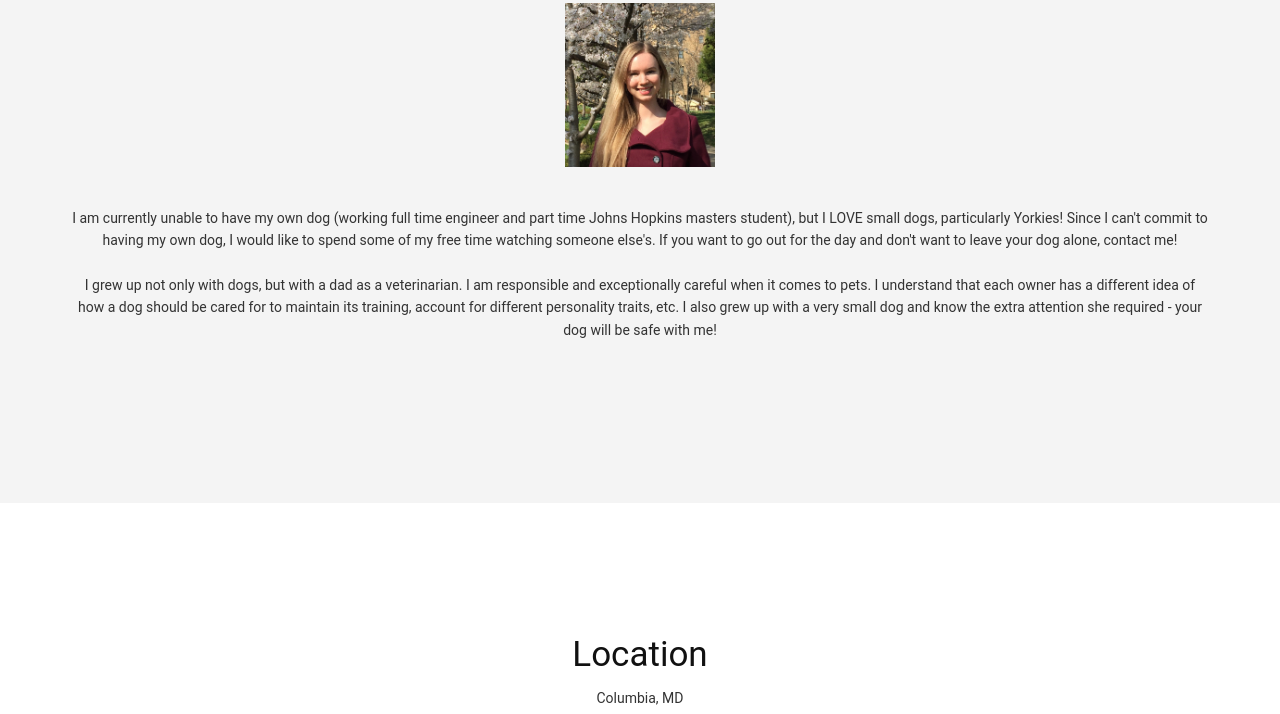
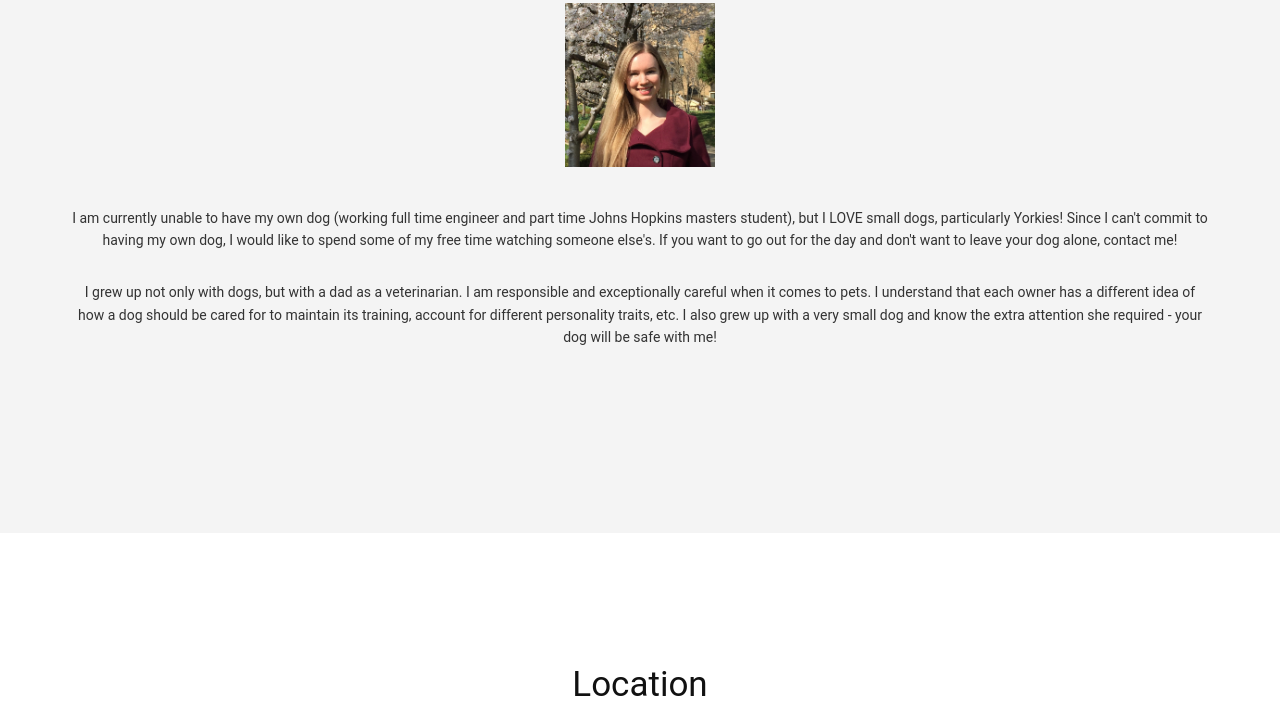
Before and after one commit to mcmyers12/principles-of-enterprise-web-development, a plain HTML site: page pet-sitting-site/pet-sitting.html in a window 1280 px wide. Shown: the part 746-1460 px from the top of the page. Drawn offline with Linux system fonts and the light colour scheme.

Commit message:
Added dynamic data

```diff
--- /dev/null
+++ b/pet-sitting-site/data/pet-sitting-site-data.json
@@ -0,0 +1,7 @@
+{
+    "about-me-text-1" : "I am currently unable to have my own dog (working full time engineer and part time Johns Hopkins masters student), but I LOVE small dogs, particularly Yorkies! Since I can't commit to having my own dog, I would like to spend some of my free time watching someone else's. If you want to go out for the day and don't want to leave your dog alone, contact me!",
+    "about-me-text-2" : "I grew up not only with dogs, but with a dad as a veterinarian. I am responsible and exceptionally careful when it comes to pets. I understand that each owner has a different idea of how a dog should be cared for to maintain its training, account for different personality traits, etc. I also grew up with a very small dog and know the extra attention she required - your dog will be safe with me!",
+    "my-address": "Office # 38, Suite 54 Elizebth Street, Victoria State Newyork, USA 33026",
+    "my-phone-number":  "+38 000 129900",
+    "my-email" : "info@domain.net"
+}
--- /dev/null
+++ b/pet-sitting-site/js/pet-sitting.js
@@ -0,0 +1,145 @@
+$(document).ready(function(){
+
+ 	(function() {
+		var aboutMeText1 = document.getElementById("about-me-text-1");
+		var aboutMeText2 = document.getElementById("about-me-text-2");
+		var myAddress = document.getElementById("my-address");
+        var myPhoneNumber = document.getElementById("my-phone-number");
+        var myEmail = document.getElementById("my-email");
+
+        function getData(dataUrl) {
+			var xhr = new XMLHttpRequest();
+			xhr.overrideMimeType("application/json");
+			xhr.open('GET', dataUrl, true);
+
+			xhr.onreadystatechange = function() {
+				if (xhr.readyState == 4) {
+					if (xhr.status == 200) {
+						var jsonData = JSON.parse(xhr.responseText);
+
+						/*var optionsHTML = ''
+						for(var i= 0; i < jsonData[rootElement].length; i++){
+							optionsHTML+='<option value="'+jsonData[rootElement][i].code+'">'+jsonData[rootElement][i].name+'</option>'
+						}*/
+
+						aboutMeText1.innerHTML += jsonData["about-me-text-1"];
+						aboutMeText2.innerHTML += jsonData["about-me-text-2"];
+						myAddress.innerHTML += jsonData["my-address"];
+						myPhoneNumber.innerHTML += jsonData["my-phone-number"];
+						myEmail.innerHTML += jsonData["my-email"];
+
+					} else {
+						console.log(xhr.statusText);
+
+						// Show the error on the Web page
+                        tempContainer.innerHTML += '<p class="error">Error getting ' +
+                                      target.name + ": "+ xhr.statusText + ",code: "+ xhr.status + "</p>";
+					}
+				}
+			}
+			xhr.send();
+		}
+
+        getData('data/pet-sitting-site-data.json');
+    })();
+
+
+});
+/*
+window.onload = function() {
+
+
+	(function() {
+		var donateButton = document.getElementById('donate-button');
+		var donationAddress = document.getElementById('donation-address');
+		var donateFormContainer = document.getElementById('donate-form-container');
+		var customAmount = document.getElementById('customAmount');
+		var donateForm = document.forms['_xclick'];
+		var donateLaterLink = document.getElementById('donate-later-link');
+		var statesList = document.getElementById('state');
+		var checkedInd = 2;
+
+		function loadData(dataUrl, rootElement, target) {
+			var xhr = new XMLHttpRequest();
+			xhr.overrideMimeType("application/json");
+			xhr.open('GET', dataUrl, true);
+
+			xhr.onreadystatechange = function() {
+				if (xhr.readyState == 4) {
+					if (xhr.status == 200) {
+
+						//parse jsoon data
+						var jsonData = JSON.parse(xhr.responseText);
+
+						var optionsHTML = ''
+						for(var i= 0; i < jsonData[rootElement].length; i++){
+							optionsHTML+='<option value="'+jsonData[rootElement][i].code+'">'+jsonData[rootElement][i].name+'</option>'
+						}
+
+						var targetCurrentHtml = target.innerHTML;
+						target.innerHTML = targetCurrentHtml + optionsHTML;
+
+					} else {
+						console.log(xhr.statusText);
+
+						// Show the error on the Web page
+                        tempContainer.innerHTML += '<p class="error">Error getting ' +
+                                      target.name + ": "+ xhr.statusText + ",code: "+ xhr.status + "</p>";
+					}
+				}
+			}
+			xhr.send();
+		}
+
+		loadData('data/us-states.json', 'usstateslist', statesList);
+
+		loadData('data/countries.json', 'countrieslist', counriesList);
+
+
+		function showDonationForm() {
+			donationAddress.style.display = "none";
+			donateFormContainer.style.display = "block";
+		}
+		donateButton.addEventListener('click', showDonationForm, false);
+
+		function defaultAmountSelected() {
+			for (var i = 0; i < donateForm.length; i++) {
+				if (donateForm[i].type == 'radio') {
+					donateForm[i].onclick = function() {
+						customAmount.value = '';
+					}
+				}
+			}
+		}
+		defaultAmountSelected();
+
+		//uncheck selected radio buttons if custom amount was choosen
+		function onCustomAmountFocus() {
+			for (var i = 0; i < donateForm.length; i++) {
+				if (donateForm[i].type == 'radio' && donateForm[i].checked == true) {
+					checkedInd = i;
+					donateForm[i].checked = false;
+				}
+			}
+		}
+		customAmount.addEventListener('focus', onCustomAmountFocus, false);
+
+		function onCustomAmountBlur() {
+			var value = customAmount.value;
+			if (value == '') {
+				donateForm[checkedInd].checked = true;
+			}
+		}
+		customAmount.addEventListener('blur', onCustomAmountBlur, false);
+
+		function donateLater(){
+			donationAddress.style.display = "block";
+			donateFormContainer.style.display = "none";
+		}
+		donateLaterLink.addEventListener('click', donateLater, false);
+
+	})();
+
+
+}
+*/
--- a/pet-sitting-site/index.html
+++ b/pet-sitting-site/pet-sitting.html
@@ -4,7 +4,6 @@
     <meta charset="utf-8">
     <meta http-equiv="X-UA-Compatible" content="IE=edge">
     <meta name="viewport" content="width=device-width, initial-scale=1">
-    <!-- The above 3 meta tags *must* come first in the head; any other head content must come *after* these tags -->
     <title>Miranda's Pet Sitting</title>
 
     <!-- Bootstrap -->
@@ -83,9 +82,9 @@
 				<div class="text-center">
 					<img src="img/about-me/IMG_0117.jpg" width="150px" alt="">
 				</div>
-				<p>I am currently unable to have my own dog (working full time engineer and part time Johns Hopkins masters student), but I LOVE small dogs, particularly Yorkies! Since I can't commit to having my own dog, I would like to spend some of my free time watching someone else's. If you want to go out for the day and don't want to leave your dog alone, contact me!
-                <br><br>
-                    I grew up not only with dogs, but with a dad as a veterinarian. I am responsible and exceptionally careful when it comes to pets. I understand that each owner has a different idea of how a dog should be cared for to maintain its training, account for different personality traits, etc. I also grew up with a very small dog and know the extra attention she required - your dog will be safe with me!
+				<!-- populated using ajax -->
+				<p id="about-me-text-1"></p>
+                <p id="about-me-text-2"></p>
                 <br><br>
 			</div>
 		</div>
@@ -234,9 +233,9 @@
 					<div class="col-md-4 wow fadeInUp" data-wow-offset="0" data-wow-delay="0.4s">
 						<h2>Contact Info</h2>
 						<ul>
-							<li><i class="fa fa-home fa-2x"></i> Office # 38, Suite 54 Elizebth Street, Victoria State Newyork, USA 33026</li><hr>
-							<li><i class="fa fa-phone fa-2x"></i> +38 000 129900</li><hr>
-							<li><i class="fa fa-envelope fa-2x"></i> info@domain.net</li>
+							<li><i class="fa fa-home fa-2x"></i><span id="my-address"></span></li><hr>
+							<li><i class="fa fa-phone fa-2x"></i><span id="my-phone-number"></span></li><hr>
+							<li><i class="fa fa-envelope fa-2x"></i><span id="my-email"</span></li>
 						</ul>
 					</div>
 
@@ -313,7 +312,7 @@
 	<script src="js/jquery.easing.min.js"></script>
 	<script type="text/javascript" src="js/fliplightbox.min.js"></script>
 	<script src="js/functions.js"></script>
-    <script src="contactform/contactform.js"></script>
+    <script src="js/pet-sitting.js"></script>
 
 </body>
 </html>
```
